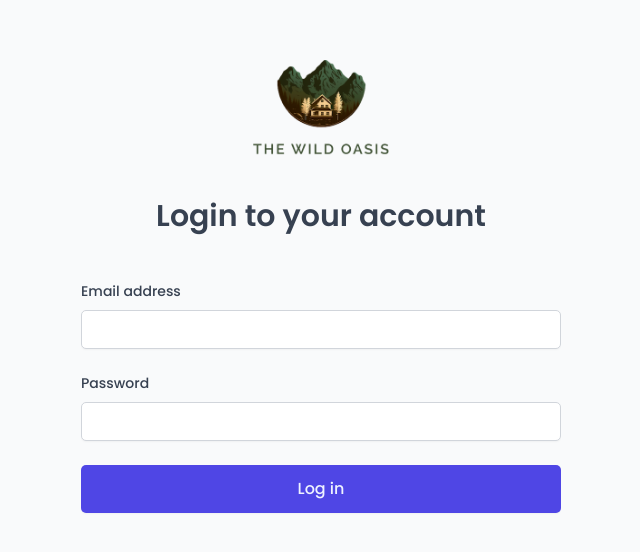
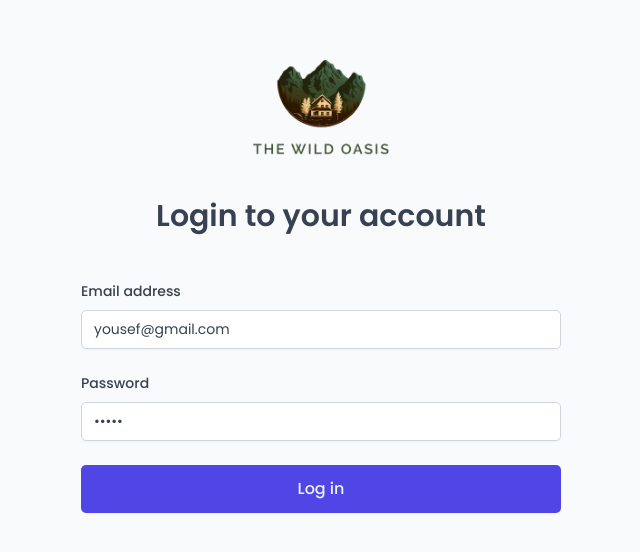
Before and after one commit to YousefAboschwaly/The-wild-oasis, a React (Vite) app: page /login in a window 1280 px wide. Shown: the part 108-660 px from the top of the page, without its empty margins (319-959 px from the left). Built offline with nearby package versions, Linux system fonts and the light colour scheme; no server answers; a web font is replaced by a local one.

Commit message:
Add default value for email and password

```diff
--- a/src/features/authentication/LoginForm.jsx
+++ b/src/features/authentication/LoginForm.jsx
@@ -7,8 +7,8 @@ import { useLogin } from "./useLogin";
 import SpinnerMini from "../../ui/SpinnerMini";
 
 function LoginForm() {
-  const [email, setEmail] = useState("");
-  const [password, setPassword] = useState("");
+  const [email, setEmail] = useState("yousef@gmail.com");
+  const [password, setPassword] = useState("12345");
   const { login, isLoading } = useLogin();
 
   function handleSubmit(e) {
```
